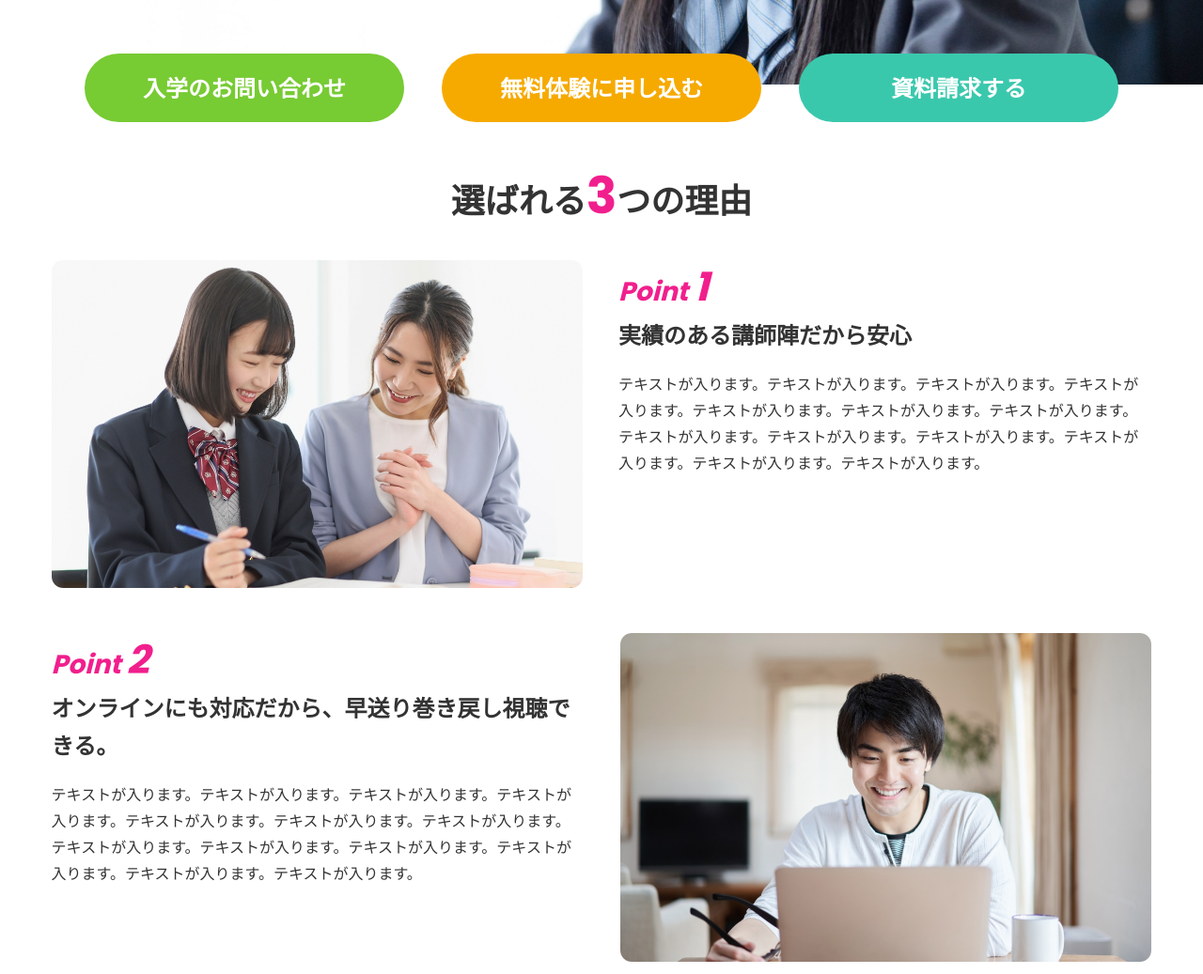
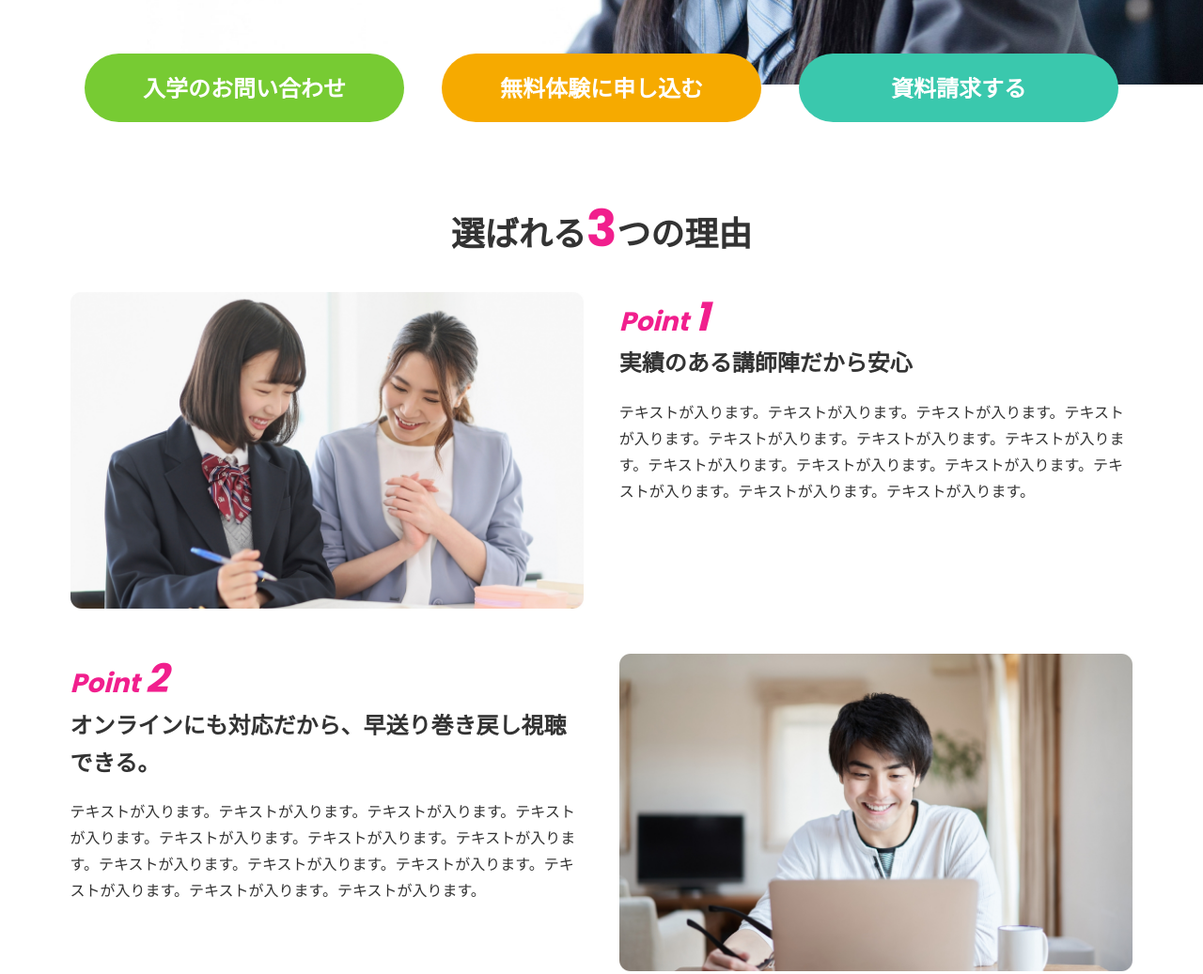
Before and after one commit to mi-co22/lp1, a website: page index.html in a window 1280 px wide. Shown: the part 660-1697 px from the top of the page at 94% size. Drawn offline with nearby package versions, Linux system fonts and the light colour scheme; some packages are replaced by stand-ins of ours.

Commit message:
💄 PC pp対応

```diff
--- a/assets/style/main.scss
+++ b/assets/style/main.scss
@@ -410,11 +410,11 @@ img {
     letter-spacing: .03em;
 @include lineheight(13,28);
     @include mq {
-        padding: vwt(42) vwt(20);
+        padding: vwt(46) vwt(20);
     }
 
     @include mq(lg) {
-        padding: px2Rem(42) px2Rem(20);
+        padding: px2Rem(46) px2Rem(20);
         font-size: px2Rem(13);
     }
 
@@ -539,14 +539,12 @@ img {
         @include mq {
             font-size: vwt(54);
             margin-top: vwt(20);
-            // width: vwt(142);
+            width: auto;
         }
 
         @include mq(lg) {
             font-size: px2Rem(54);
             margin-top: px2Rem(20);
-            // width: px2Rem(142);
-
         }
 
         span {
@@ -696,13 +694,13 @@ line-height: 1.18;
     text-align: center;
 
     @include mq {
-        margin-bottom: vwt(32);
+        margin-bottom: vwt(33);
         font-size: vwt(36);
         line-height: 1;
     }
 
-    @include mq {
-        // margin-bottom: px2Rem(32);
+    @include mq(lg) {
+        margin-bottom: px2Rem(33);
         font-size: px2Rem(36);
     }
 
@@ -726,19 +724,17 @@ line-height: 1.18;
     margin-top: vw(25);
     margin-bottom: vw(36);
         @include mq {
-            padding: vwt(43) 0 vwt(72);
+            padding: vwt(78) 0 vwt(72);
             margin-top: 0;
             margin-bottom: 0;
         }
 
         @include mq(lg) {
-            padding: px2Rem(72) 0;
-            padding: px2Rem(43) 0 px2Rem(72);
+            padding: px2Rem(78) 0 px2Rem(72);
         }
 
     &__container {
-        padding: vw(64) 0;
-
+        padding: vw(64) 0; //atode 崩れるかも？
         @include mq {
             max-width: vwt(1200);
             padding: 0 vwt(20);
@@ -748,8 +744,8 @@ line-height: 1.18;
         @include mq(lg) {
             max-width: px2Rem(1200);
             padding: 0 px2Rem(20);
-        }
     }
+}
 &__title{
     //atode margin-top: -20px;
     // padding-top: 20px;
@@ -758,10 +754,10 @@ line-height: 1.18;
 }
 .course{
         @include mq {
-            padding: vwt(72) 0;
+            padding: vwt(72) 0 vwt(62);
         }
         @include mq(lg) {
-            padding: px2Rem(72) 0;
+            padding: px2Rem(72) 0 px2Rem(62);
         }
 
     &__container {
@@ -770,12 +766,14 @@ line-height: 1.18;
         @include mq {
             max-width: vwt(1200);
             padding: 0 vwt(20);
-            margin-inline: auto;
+            margin: vwt(10) auto;
         }
 
         @include mq(lg) {
             max-width: px2Rem(1200);
             padding: 0 px2Rem(20);
+            margin: px2Rem(10) auto;
+
         }
     }
     &__title{
@@ -783,17 +781,20 @@ line-height: 1.18;
         letter-spacing: 0.01em;
         // margin-left: 16px;
         margin-bottom: vw(20);
+        @include mq{
+            margin-bottom: 0;
+        }
     }
 
 }
 .price{
 
         @include mq {
-            padding: vwt(72) 0;
+            padding: vwt(82) 0 vwt(28);
         }
 
         @include mq(lg) {
-            padding: px2Rem(72) 0;
+            padding: px2Rem(82) 0 px2Rem(28);
         }
 
 
@@ -814,6 +815,9 @@ line-height: 1.18;
     }
 &__title{
     margin-bottom: vw(21);
+    @include mq{
+        margin-bottom: 0;
+    }
 }
 
 }
@@ -821,20 +825,8 @@ line-height: 1.18;
     margin: 0 calc(50% - 50vw);
     width: 100vw;
         &__container {
-
-        // padding: vw(64) 0;
-
         @include mq {
             display: flex;
-
-            max-width: vwt(1200);
-            padding: 0 vwt(20);
-            margin-inline: auto;
-        }
-
-        @include mq(lg) {
-            max-width: px2Rem(1200);
-            padding: 0 px2Rem(20);
         }
     }
 
@@ -1034,7 +1026,7 @@ line-height: 1.18;
         @include mq {
             font-size: vwt(28);
             margin-bottom: 0;
-            line-height: 1.4;
+            line-height: 1.3;
         }
 
         @include mq(lg) {
@@ -1086,11 +1078,12 @@ line-height: 1.18;
         padding: vw(37) vw(16);
 
         @include mq {
-            padding: vwt(55) vwt(20);
+            padding: vwt(52) vwt(20) vwt(55);
         }
 
         @include mq(lg) {
-            padding: px2Rem(55) px2Rem(20);
+            padding: px2Rem(52) px2Rem(20) px2Rem(55);
+
         }
     }
 
@@ -1122,11 +1115,11 @@ line-height: 1.18;
     font-weight: bold;
 
     @include mq {
-        margin-top: vwt(50);
+        margin-top: vwt(42);
     }
 
     @include mq(lg) {
-        margin-top: px2Rem(50);
+        margin-top: px2Rem(42);
     }
 
     &__list {
@@ -1288,12 +1281,13 @@ line-height: 1.18;
 
     @include mq {
         width: vwt(600);
-        margin: vwt(50) auto vwt(-3); //atode
+        margin: vwt(40) auto;
     }
 
     @include mq(lg) {
         width: px2Rem(600);
-        margin: px2Rem(50) auto px2Rem(-3); //atode
+        margin: px2Rem(40) auto;
+
 
     }
 
@@ -1321,19 +1315,42 @@ line-height: 1.18;
         padding: vw(18);
         background-color: #f4f4f4;
         font-weight: normal;
+        @include mq {
+            padding: vwt(20);
+letter-spacing: 0.25em;
+        }
+
+        @include mq(lg) {
+            padding: px2Rem(20);
+            padding: px2Rem(20);
+
+
+
+        }
     }
 
     td {
         padding: vw(15);
+        @include mq {
+    padding: vwt(20);
+
+        }
+
+        @include mq(lg) {
+    padding: px2Rem(20);
+
+        }
         &:first-child {
             width: vw(114);
 
             @include mq {
                 width: vwt(141);
+
             }
 
             @include mq(lg) {
                 width: px2Rem(141);
+
             }
         }
     }
--- a/index.html
+++ b/index.html
@@ -81,8 +81,8 @@
         <main class="main">
             <!-- section #reason-->
             <section class="reason" id="reason">
-                <div class="reasonn__container">
-                    <h2 class="title reasonn__title">選ばれる<span>3</span>つの理由</h2>
+                <div class="reason__container">
+                    <h2 class="title reason__title">選ばれる<span>3</span>つの理由</h2>
                     <div class="media">
                         <picture class="media__image">
                             <source media="(min-width: 768px)" srcset="/assets/image/pht_reason_01_pc.jpg" type="image/jpg">
```
Also changed, not shown: assets/style/main.css, 1 other file.
